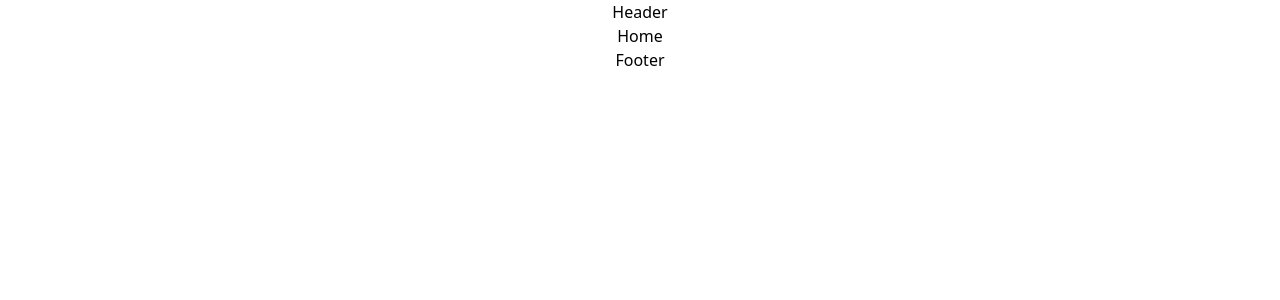
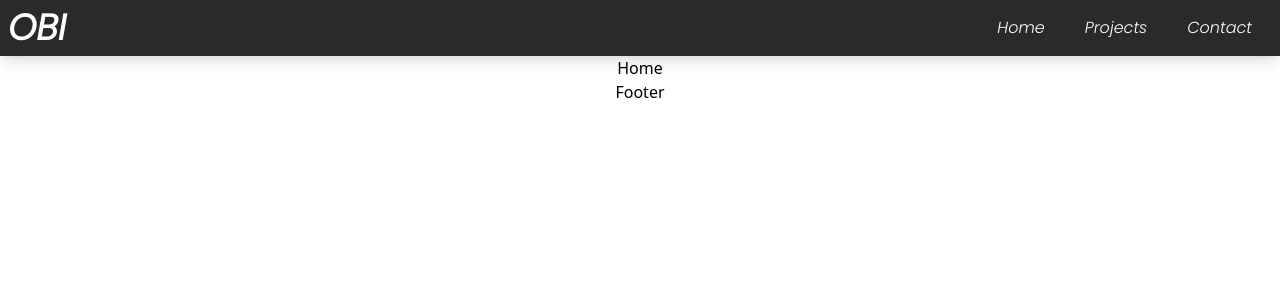
Before and after one commit to uzoziealpha/tailwindcssportfolio, a React (Create React App) app: page / in a window 1280 px wide. Shown: the top 300 px of the page. Built offline with nearby package versions, Linux system fonts and the light colour scheme.

Commit message:
tailwind navbar setup

```diff
--- a/src/App.js
+++ b/src/App.js
@@ -1,4 +1,3 @@
-import logo from './logo.svg';
 import './App.css';
 import Contact from "./pages/Contact";
 import Home from "./pages/Home";
--- a/src/components/Header.js
+++ b/src/components/Header.js
@@ -1,8 +1,42 @@
 import React from 'react'
+import { Link } from 'react-router-dom'
 
 function Header() {
-  return (
-    <div>Header</div>
+  const menuItems = [
+    {
+        title: 'Home',
+        key: '/'
+    },
+    {
+        title: 'Projects',
+        key: '/projects'
+    },
+    {
+        title: 'Contact',
+        key: '/contact'
+    },
+  ]
+
+    return (
+    <div className='text-white font-pop'>
+      <div className='flex bg-theme justify-between items-center p-2 shadow-lg'>
+          <div>
+              <h1 className='text-4xl font-semibold'>OBI</h1>
+          </div>
+          <div className='flex'>
+              {menuItems.map((item) => {
+                 return (
+                     <li className='list-none mx-5'>
+                     <Link to={`/${item.key}`}>
+                       {item.title}
+                     </Link>
+                 </li>
+                );
+              })}
+          </div>
+      </div>
+
+    </div>
   )
 }
 
--- a/src/index.css
+++ b/src/index.css
@@ -1,3 +1,4 @@
+@import url('https://fonts.googleapis.com/css2?family=Poppins:ital,wght@1,100;1,300&family=Roboto:ital,wght@0,100;0,300;0,400;0,500;0,700;0,900;1,100;1,300;1,400;1,500&display=swap');
 @tailwind base;
 @tailwind components;
 @tailwind utilities;
--- a/tailwind.config.js
+++ b/tailwind.config.js
@@ -2,8 +2,16 @@ module.exports = {
   content: [
     "./src/**/*.{js,jsx,ts,tsx}",
   ],
+
   theme: {
-    extend: {},
+    extend: {
+      colors: {
+        theme: '#2A2A2A'
+      },
+      fontFamily : {
+        pop : ['Poppins',' sans-serif']
+      }
+    },
   },
   plugins: [],
 }
```
Also changed, not shown: src/logo.svg (deleted).
